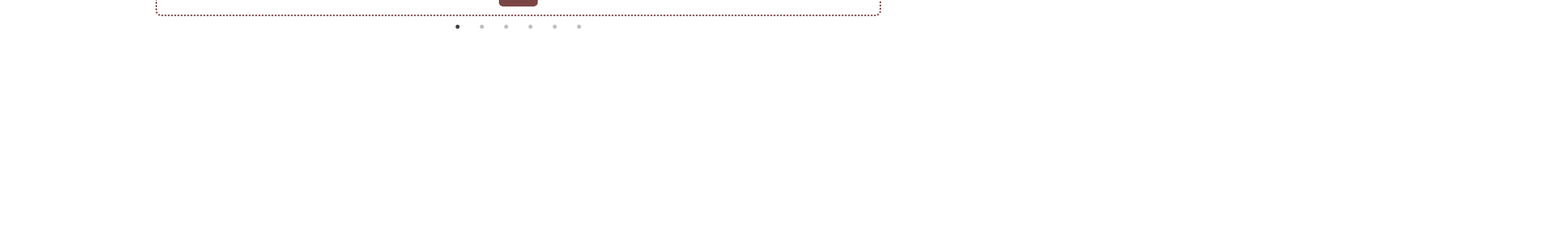
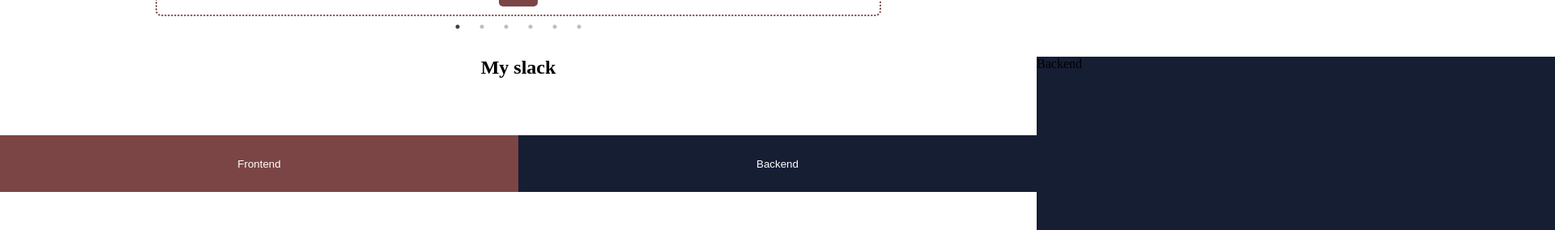
Before and after one commit to AmineHLub/portfolio, a React (Create React App) app: page / in a window 1280 px wide. Shown: the part 1050-1334 px from the top of the page at 81% size, 1920 px wide, since content can reach past the window. Before the commit the page ends 1093 px from the top, so only its background shows below. Built offline with nearby package versions, Linux system fonts and the light colour scheme.

Commit message:
Add my Stack layout with minimal styling

```diff
--- a/src/App.css
+++ b/src/App.css
@@ -3,6 +3,7 @@
 }
 
 body {
+  overflow-x: hidden;
   margin: 0;
   padding: 0;
 }
--- a/src/components/Main.js
+++ b/src/components/Main.js
@@ -1,12 +1,14 @@
 import '../mobile-styling/main.css';
 import Info from './Info';
 import SlideShow from './SlideShow';
+import Stack from './Stack';
 
 function Main() {
   return (
     <main className="main-mobile">
       <Info />
       <SlideShow />
+      <Stack />
     </main>
   );
 }
--- a/src/components/SlideShow.js
+++ b/src/components/SlideShow.js
@@ -1,4 +1,3 @@
-/* eslint-disable no-return-assign */
 /* eslint-disable react/jsx-props-no-spreading */
 import Slider from 'react-slick';
 import { useState } from 'react';
--- /dev/null
+++ b/src/components/Stack.js
@@ -0,0 +1,37 @@
+import { useState } from 'react';
+import '../mobile-styling/my-slack.css';
+import Backend from './stack/Backend';
+import Frontend from './stack/Frontend';
+import close from '../assets/close.png';
+
+function Stack() {
+  const [stackStateFront, setStackStateF] = useState('');
+  const [stackStateBack, setStackStateB] = useState('');
+  const closeStack = () => {
+    if (stackStateFront.includes('show-nav')) {
+      setStackStateF('close-nav');
+    }
+    if (stackStateBack.includes('close-nav')) {
+      setStackStateB('show-nav');
+    }
+  };
+  return (
+    <section className="slack-container">
+      <h2 className="my-slack-header">My slack</h2>
+      <div className="my-slack-container d-flex">
+        <button type="button" onClick={() => setStackStateF('show-nav closable')}>Frontend</button>
+        <button type="button" onClick={() => setStackStateB('close-nav closable')}>Backend</button>
+      </div>
+      <Backend stackStateBack={stackStateBack} />
+      <Frontend stackStateFront={stackStateFront} />
+      { stackStateFront.includes('closable')
+      || stackStateBack.includes('closable') ? (
+        <button className="close-btn" type="button" onClick={() => closeStack()}>
+          <img src={close} alt="close-modal-icon" />
+        </button>
+        ) : null}
+    </section>
+  );
+}
+
+export default Stack;
--- /dev/null
+++ b/src/components/stack/Backend.js
@@ -0,0 +1,8 @@
+/* eslint-disable react/prop-types */
+import React from 'react';
+
+export default function Backend({ stackStateBack }) {
+  return (
+    <div className={`backend-fixed ${stackStateBack}`}>Backend</div>
+  );
+}
--- /dev/null
+++ b/src/components/stack/Frontend.js
@@ -0,0 +1,8 @@
+/* eslint-disable react/prop-types */
+import React from 'react';
+
+export default function Frontend({ stackStateFront }) {
+  return (
+    <div className={`frontend-fixed ${stackStateFront}`}>Frontend</div>
+  );
+}
--- /dev/null
+++ b/src/mobile-styling/my-slack.css
@@ -0,0 +1,74 @@
+.slack-container {
+  position: relative;
+}
+
+.my-slack-header {
+  text-align: center;
+  margin-top: 50px;
+}
+
+.my-slack-container {
+  padding: 50px 0;
+  justify-content: space-between;
+}
+
+.my-slack-container > button {
+  width: 50%;
+  height: 70px;
+  color: white;
+  border: none;
+  border-radius: 0;
+}
+
+.my-slack-container > button:nth-child(1) {
+  background-color: #7c4545;
+}
+
+.my-slack-container > button:nth-child(2) {
+  background-color: #161e34;
+}
+
+.backend-fixed,
+.frontend-fixed {
+  position: absolute;
+  top: 0;
+  width: 100%;
+  height: 100%;
+  z-index: 100;
+}
+
+.frontend-fixed {
+  left: -100%;
+  background-color: #7c4545;
+}
+
+.backend-fixed {
+  right: -100%;
+  background-color: #161e34;
+}
+
+.close-btn {
+  position: absolute;
+  border: none;
+  background-color: inherit;
+  width: 30px;
+  height: 30px;
+  top: 0;
+  right: 5%;
+  z-index: 101;
+}
+
+.close-btn > img {
+  width: 30px;
+  height: 30px;
+}
+
+.show-nav {
+  transform: translate(100%);
+  transition: 0.45s;
+}
+
+.close-nav {
+  transform: translate(-100%);
+  transition: 0.45s;
+}
```
